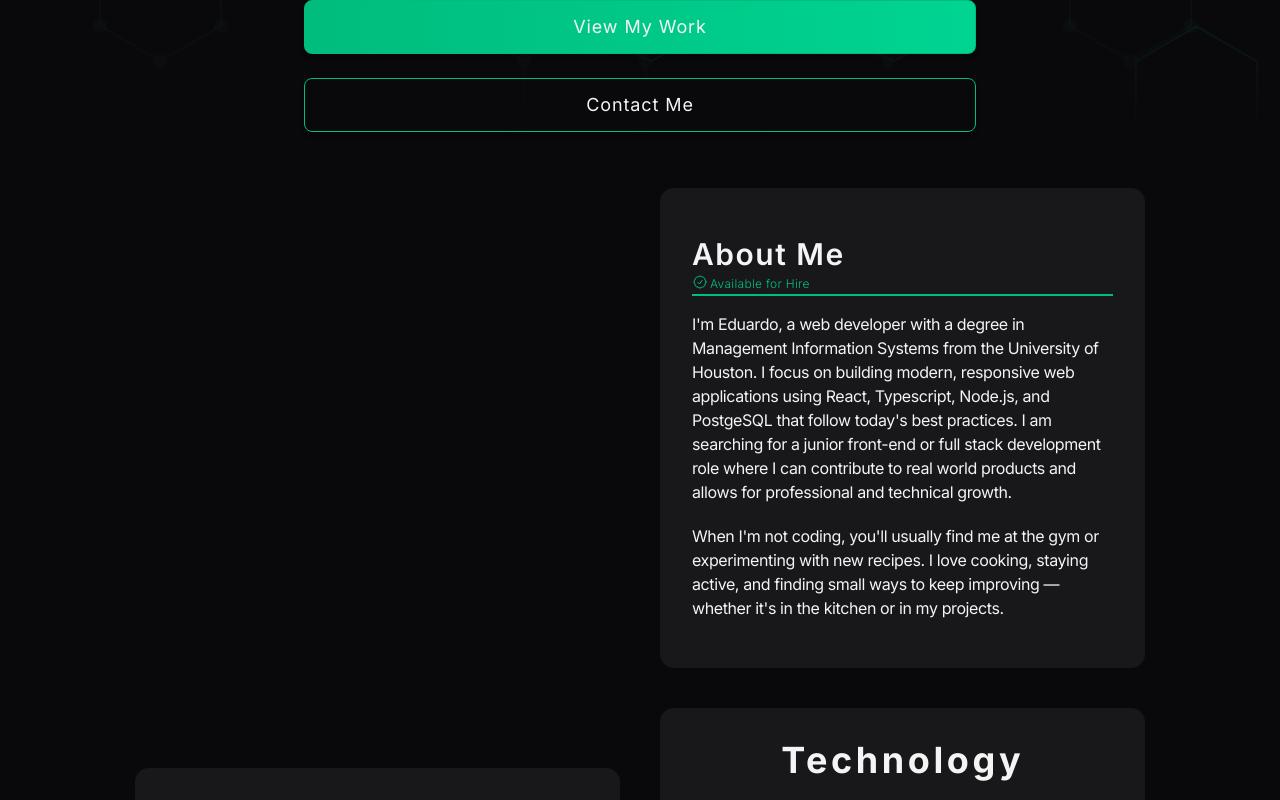
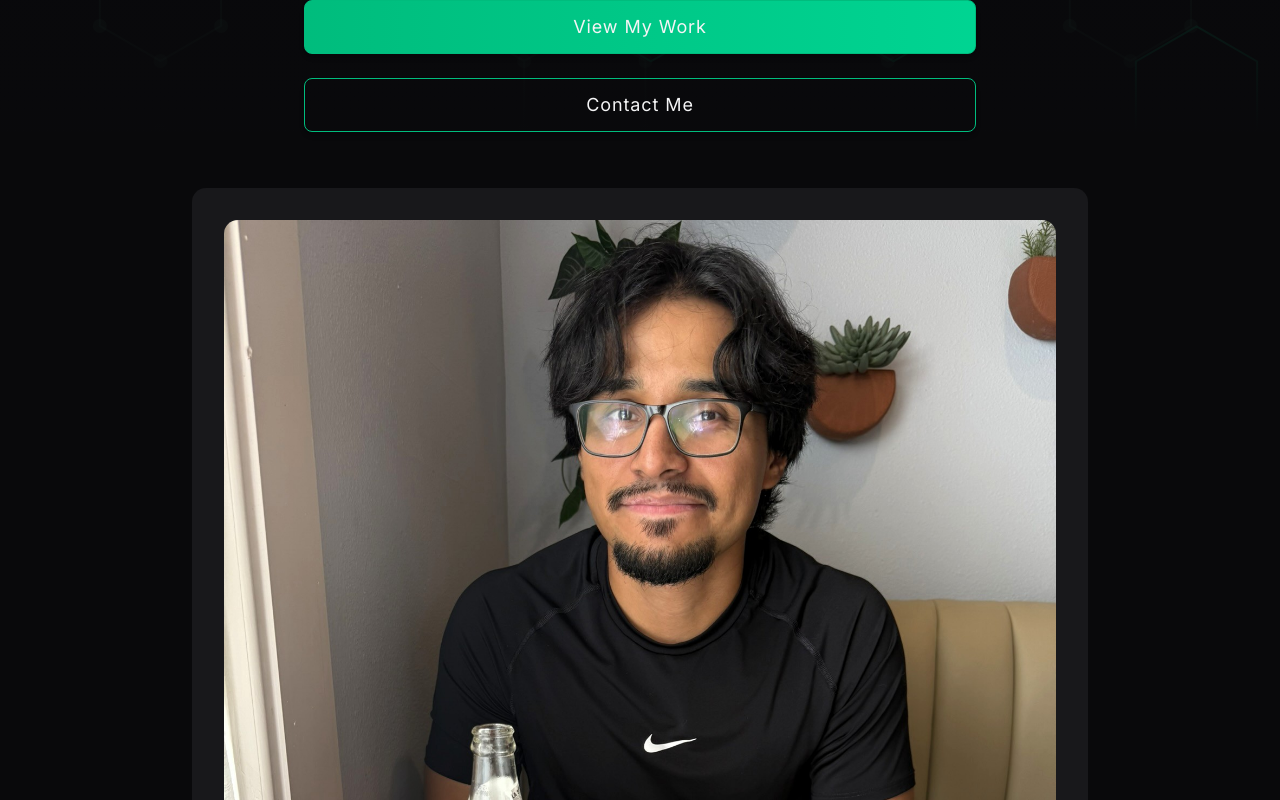
Before and after one commit to ealvara6/devfolio, a React (Vite) app: page / in a window 1280 px wide. Shown: the part 640-1440 px from the top of the page. Built offline with nearby package versions, Linux system fonts and the light colour scheme.

Commit message:
style(about): adjust responsive layout on smaller screens

```diff
--- a/src/components/sections/about/About.tsx
+++ b/src/components/sections/about/About.tsx
@@ -24,7 +24,7 @@ export const About = () => {
 
   return (
     <section
-      className="min-h-fit sm:max-w-10/12 pb-30 flex flex-col xl:grid xl:grid-cols-2 gap-10 items-center xl:items-stretch pt-14 px-7 mx-auto"
+      className="min-h-fit sm:max-w-10/12 pb-30 flex flex-col 2xl:grid 2xl:grid-cols-2 gap-10 items-center xl:items-stretch pt-14 px-7 mx-auto"
       id="About"
     >
       <Card className="row-span-2 max-h-full flex flex-col max-w-4xl self-center mx-auto">
--- a/src/components/sections/techStack/TechStack.tsx
+++ b/src/components/sections/techStack/TechStack.tsx
@@ -56,7 +56,7 @@ export const TechStack = ({ className }: { className?: string }) => {
                     />
                     <div
                       className="absolute tracking-wider
-                     text-xs text-center opacity-0 translate-y-14 transition-all duration-300 ease-in-out group-hover:opacity-100 group-hover:translate-y-8"
+                     text-xs text-center opacity-0 translate-y-14 transition-all duration-300 ease-in-out group-hover:opacity-100 group-hover:translate-y-6 md:group-hover:translate-y-8"
                     >
                       {tech.name}
                     </div>
```
